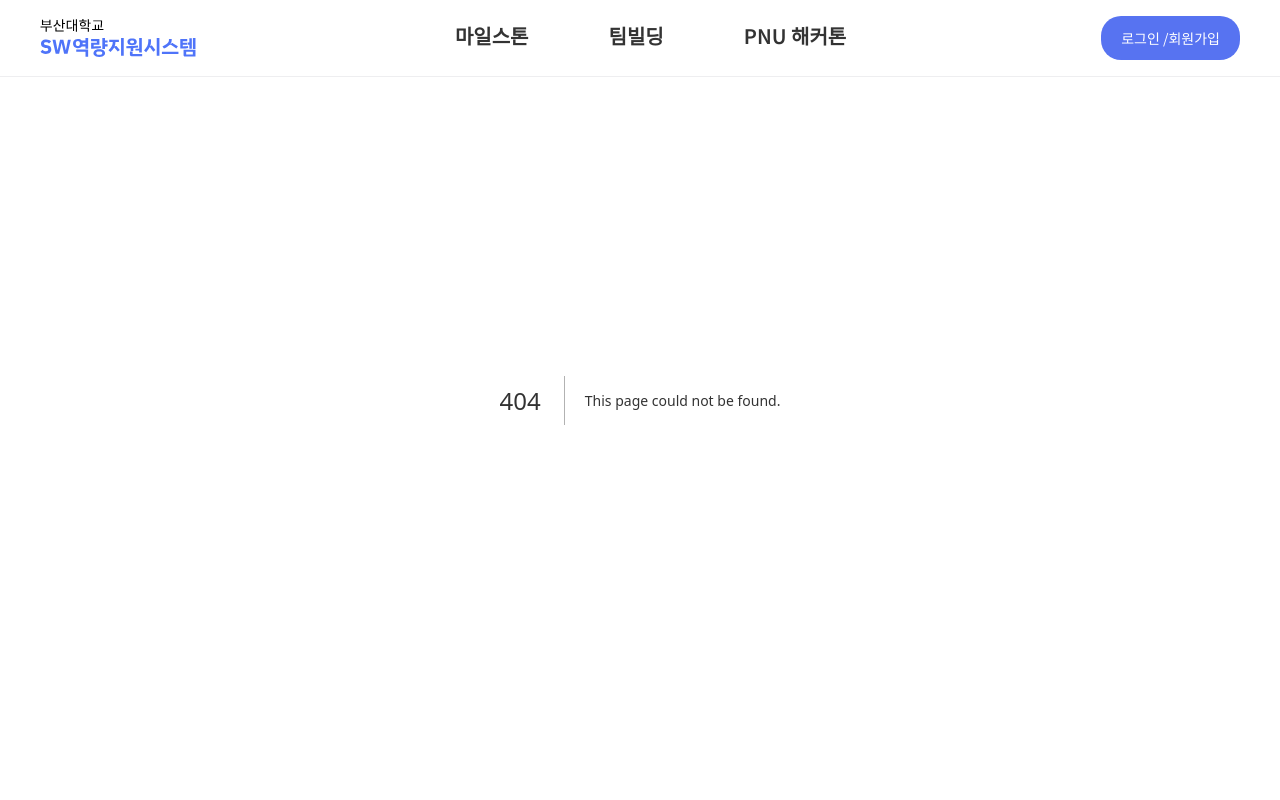
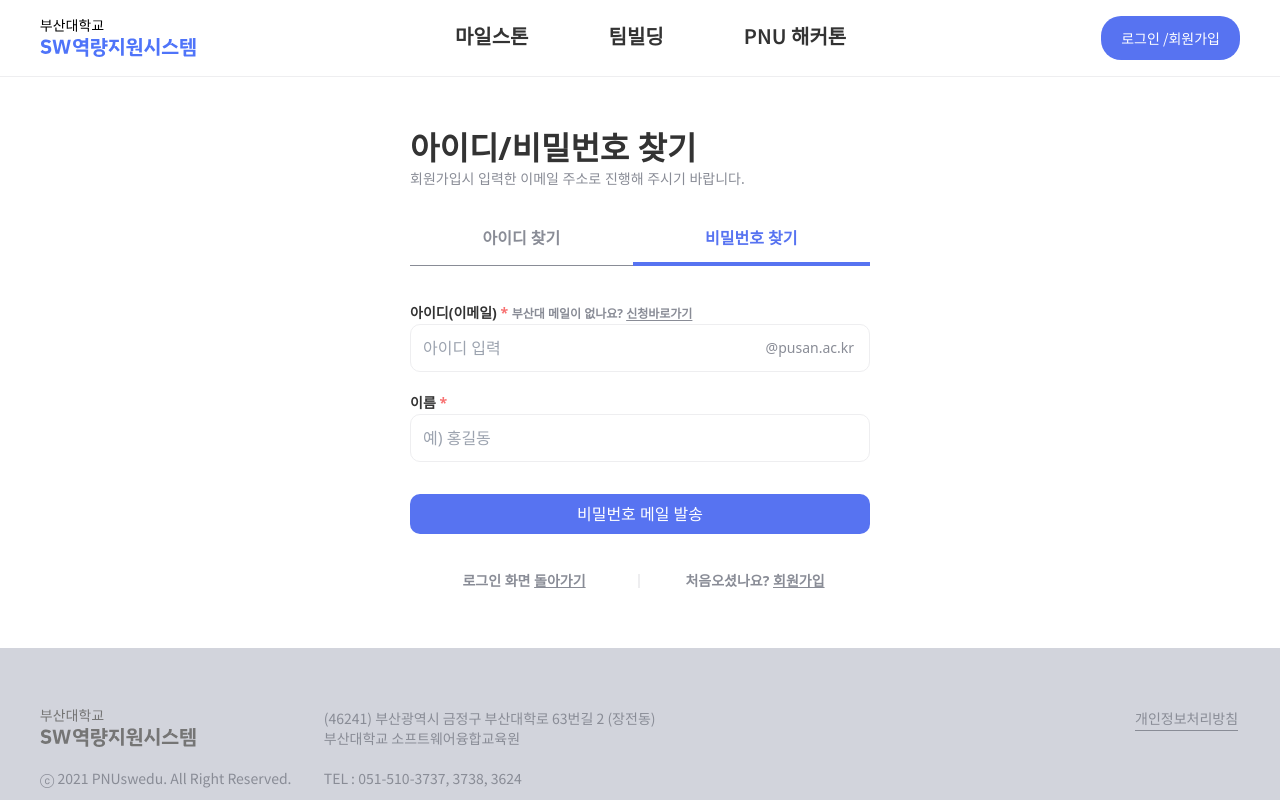
Before and after one commit to SW-CSS/sw-css, a Next.js app in the folder frontend/: page /find-password in a window 1280 px wide. Before the commit this address had no page. Shown: the top 800 px of the page. Built offline with nearby package versions, Linux system fonts and the light colour scheme.

Commit message:
design: 비밀번호 찾는 페이지 구현
#87

```diff
--- /dev/null
+++ b/frontend/src/app/(auth)/find-password/page.tsx
@@ -0,0 +1,28 @@
+import PageTitle from '@/app/components/PageTitle';
+import TabButton from '@/components/TabButton';
+
+import FindForm from './components/FindForm';
+import FindFooter from '../components/FindFooter';
+
+const findTabs = [
+  { name: '아이디 찾기', url: '/find-id' },
+  { name: '비밀번호 찾기', url: '/find-password' },
+];
+
+const Page = () => (
+  <main className="mx-auto w-sign max-w-full pb-10 pt-20 lg:pt-28">
+    <div className="flex w-full flex-col gap-10 p-5">
+      <PageTitle
+        title="아이디/비밀번호 찾기"
+        description="회원가입시 입력한 이메일 주소로 진행해 주시기 바랍니다."
+        urlText=""
+        url=""
+      />
+      <TabButton tabs={findTabs} />
+      <FindForm />
+      <FindFooter />
+    </div>
+  </main>
+);
+
+export default Page;
```
